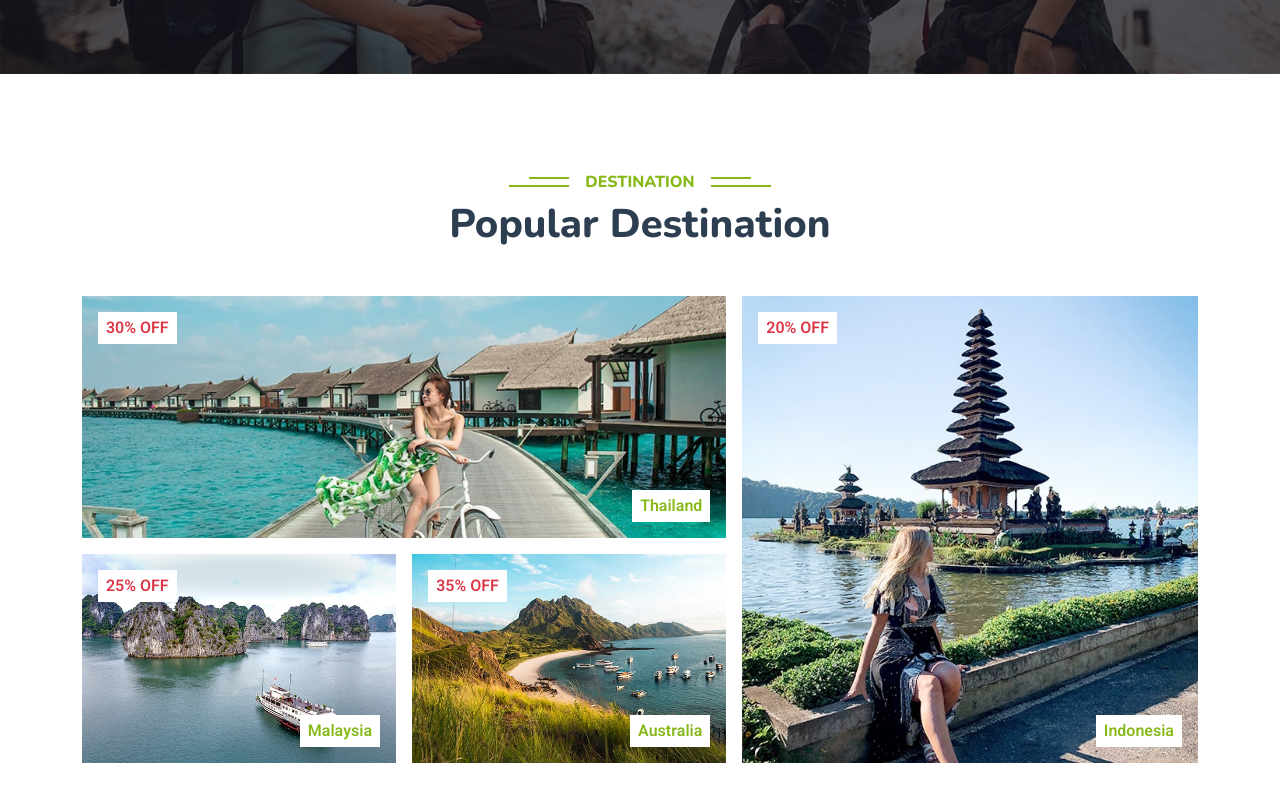
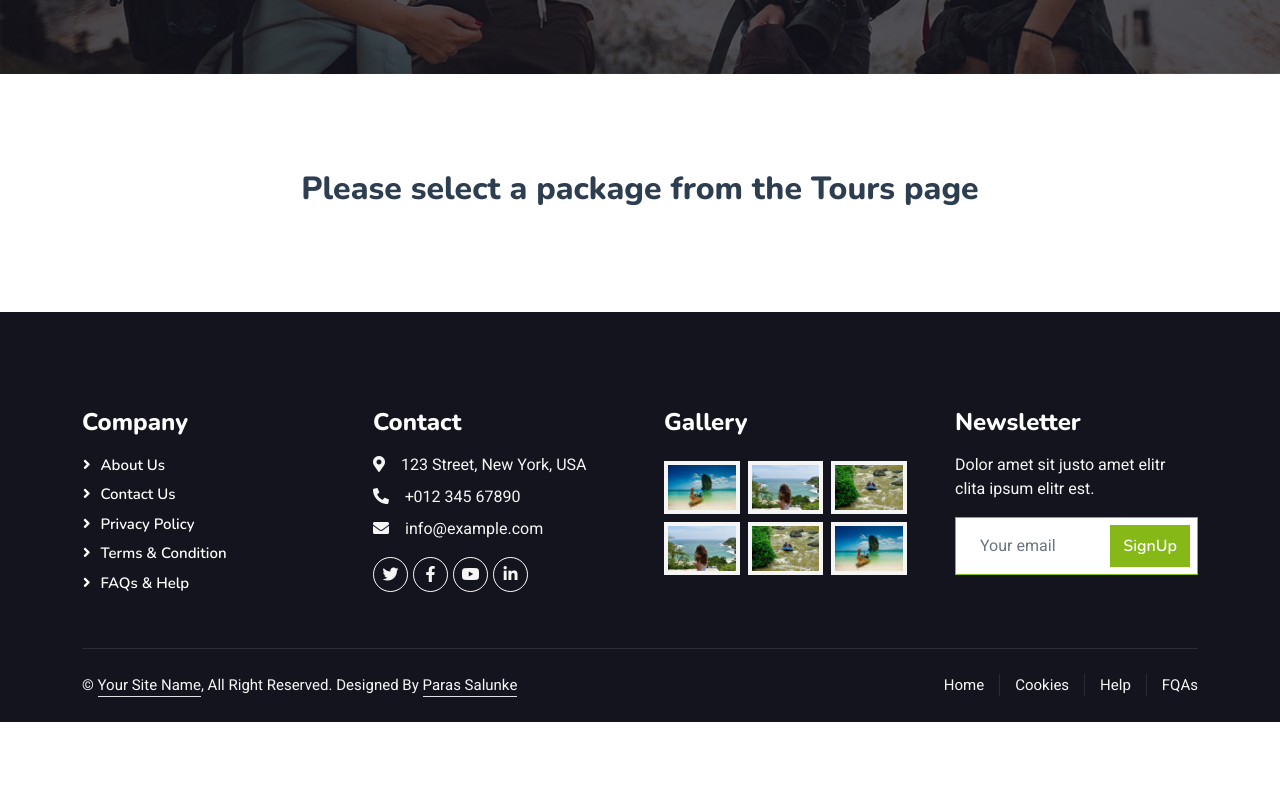
Before and after one commit to dilshankarunarathne/wego, a React (Create React App) app: page /destination in a window 1280 px wide. Shown: the part 480-1280 px from the top of the page. After the commit the page ends 1202 px from the top, so only its background shows below. Built offline with nearby package versions, Linux system fonts and the light colour scheme.

Commit message:
package details page

```diff
--- a/src/pages/Destination.jsx
+++ b/src/pages/Destination.jsx
@@ -1,6 +1,10 @@
-import React from 'react'
+import React from 'react';
+import { useLocation } from 'react-router-dom';
 
 function Destination() {
+  const location = useLocation();
+  const selectedPackage = location.state?.package;
+
   return (
     <div>
       <div className="container-fluid bg-primary py-5 mb-5 hero-header">
@@ -27,112 +31,55 @@ function Destination() {
           </div>
         </div>
       </div>
-      {/* Destination Start */}
-      <div className="container-xxl py-5 destination">
-      <div className="container">
-        <div className="text-center wow fadeInUp" data-wow-delay="0.1s">
-          <h6 className="section-title bg-white text-center text-primary px-3">
-            Destination
-          </h6>
-          <h1 className="mb-5">Popular Destination</h1>
+
+      {selectedPackage ? (
+        <div className="container py-5">
+          <div className="row">
+            <div className="col-lg-8">
+              <img
+                src={selectedPackage.image}
+                alt={selectedPackage.name}
+                className="img-fluid rounded w-100"
+              />
+              <h2 className="mt-4">{selectedPackage.name}</h2>
+              <div className="d-flex mb-3">
+                <p className="mb-0 me-4">
+                  <i className="fa fa-clock text-primary me-2"></i>
+                  {selectedPackage.duration}
+                </p>
+                <p className="mb-0">
+                  <i className="fa fa-money-bill text-primary me-2"></i>
+                  Starting from {selectedPackage.price}
+                </p>
               </div>
-        <div className="row g-3">
-          <div className="col-lg-7 col-md-6">
-            <div className="row g-3">
-              <div
-                className="col-lg-12 col-md-12 wow zoomIn"
-                data-wow-delay="0.1s"
-              >
-                <a
-                  className="position-relative d-block overflow-hidden"
-                  href=""
-                >
-                  <img
-                    className="img-fluid"
-                    src="assets/img/destination-1.jpg"
-                    alt=""
-                  />
-                  <div className="bg-white text-danger fw-bold position-absolute top-0 start-0 m-3 py-1 px-2">
-                    30% OFF
+              <p className="mb-4">Experience an unforgettable journey with our carefully curated package.</p>
             </div>
-                  <div className="bg-white text-primary fw-bold position-absolute bottom-0 end-0 m-3 py-1 px-2">
-                    Thailand
+            <div className="col-lg-4">
+              <div className="bg-light p-4 rounded">
+                <h4 className="mb-4">Book This Tour</h4>
+                <form>
+                  <div className="mb-3">
+                    <input type="text" className="form-control" placeholder="Your Name" />
                   </div>
-                </a>
+                  <div className="mb-3">
+                    <input type="email" className="form-control" placeholder="Your Email" />
                   </div>
-              <div
-                className="col-lg-6 col-md-12 wow zoomIn"
-                data-wow-delay="0.3s"
-              >
-                <a
-                  className="position-relative d-block overflow-hidden"
-                  href=""
-                >
-                  <img
-                    className="img-fluid"
-                    src="assets/img/destination-2.jpg"
-                    alt=""
-                  />
-                  <div className="bg-white text-danger fw-bold position-absolute top-0 start-0 m-3 py-1 px-2">
-                    25% OFF
+                  <div className="mb-3">
+                    <input type="date" className="form-control" />
                   </div>
-                  <div className="bg-white text-primary fw-bold position-absolute bottom-0 end-0 m-3 py-1 px-2">
-                    Malaysia
-                  </div>
-                </a>
-              </div>
-              <div
-                className="col-lg-6 col-md-12 wow zoomIn"
-                data-wow-delay="0.5s"
-              >
-                <a
-                  className="position-relative d-block overflow-hidden"
-                  href=""
-                >
-                  <img
-                    className="img-fluid"
-                    src="assets/img/destination-3.jpg"
-                    alt=""
-                  />
-                  <div className="bg-white text-danger fw-bold position-absolute top-0 start-0 m-3 py-1 px-2">
-                    35% OFF
-                  </div>
-                  <div className="bg-white text-primary fw-bold position-absolute bottom-0 end-0 m-3 py-1 px-2">
-                    Australia
-                  </div>
-                </a>
-              </div>
-            </div>
-          </div>
-          <div
-            className="col-lg-5 col-md-6 wow zoomIn"
-            data-wow-delay="0.7s"
-            style={{ minHeight: 350 }}
-          >
-            <a
-              className="position-relative d-block h-100 overflow-hidden"
-              href=""
-            >
-              <img
-                className="img-fluid position-absolute w-100 h-100"
-                src="assets/img/destination-4.jpg"
-                alt=""
-                style={{ objectFit: "cover" }}
-              />
-              <div className="bg-white text-danger fw-bold position-absolute top-0 start-0 m-3 py-1 px-2">
-                20% OFF
-              </div>
-              <div className="bg-white text-primary fw-bold position-absolute bottom-0 end-0 m-3 py-1 px-2">
-                Indonesia
-              </div>
-            </a>
+                  <button type="submit" className="btn btn-primary w-100">Book Now</button>
+                </form>
               </div>
             </div>
           </div>
         </div>
-    {/* Destination Start */}
+      ) : (
+        <div className="container text-center py-5">
+          <h2>Please select a package from the Tours page</h2>
         </div>
-  )
+      )}
+    </div>
+  );
 }
 
-export default Destination
+export default Destination;
--- a/src/pages/Tours.jsx
+++ b/src/pages/Tours.jsx
@@ -1,8 +1,10 @@
 import React, { useState } from "react";
+import { useNavigate } from "react-router-dom";
 import "./TourPackages.css";
 import "./TripSteps.css";
 
 const TourPackages = () => {
+  const navigate = useNavigate();
   const [selectedCountry, setSelectedCountry] = useState(null);
   const [searchCountry, setSearchCountry] = useState("");
   const [searchDuration, setSearchDuration] = useState("");
@@ -167,6 +169,10 @@ const TourPackages = () => {
     return filtered;
   };
 
+  const handleViewPackage = (pkg) => {
+    navigate('/destination', { state: { package: pkg } });
+  };
+
   return (
     <div>
       {/* Updated Header Section */}
@@ -328,7 +334,12 @@ const TourPackages = () => {
                   <h3>{pkg.name}</h3>
                   <p>{pkg.duration}</p>
                   <p>Starting from {pkg.price}</p>
-                  <button className="view-button">View Package ➜</button>
+                  <button
+                    className="view-button"
+                    onClick={() => handleViewPackage(pkg)}
+                  >
+                    View Package ➜
+                  </button>
                 </div>
               ))
             : filterPackages().map((pkg) => (
@@ -341,7 +352,12 @@ const TourPackages = () => {
                   <h3>{pkg.name}</h3>
                   <p>{pkg.duration}</p>
                   <p>Starting from {pkg.price}</p>
-                  <button className="view-button">View Package ➜</button>
+                  <button
+                    className="view-button"
+                    onClick={() => handleViewPackage(pkg)}
+                  >
+                    View Package ➜
+                  </button>
                 </div>
               ))}
         </div>
```
Lines whose indentation alone changed are shown as unchanged.
